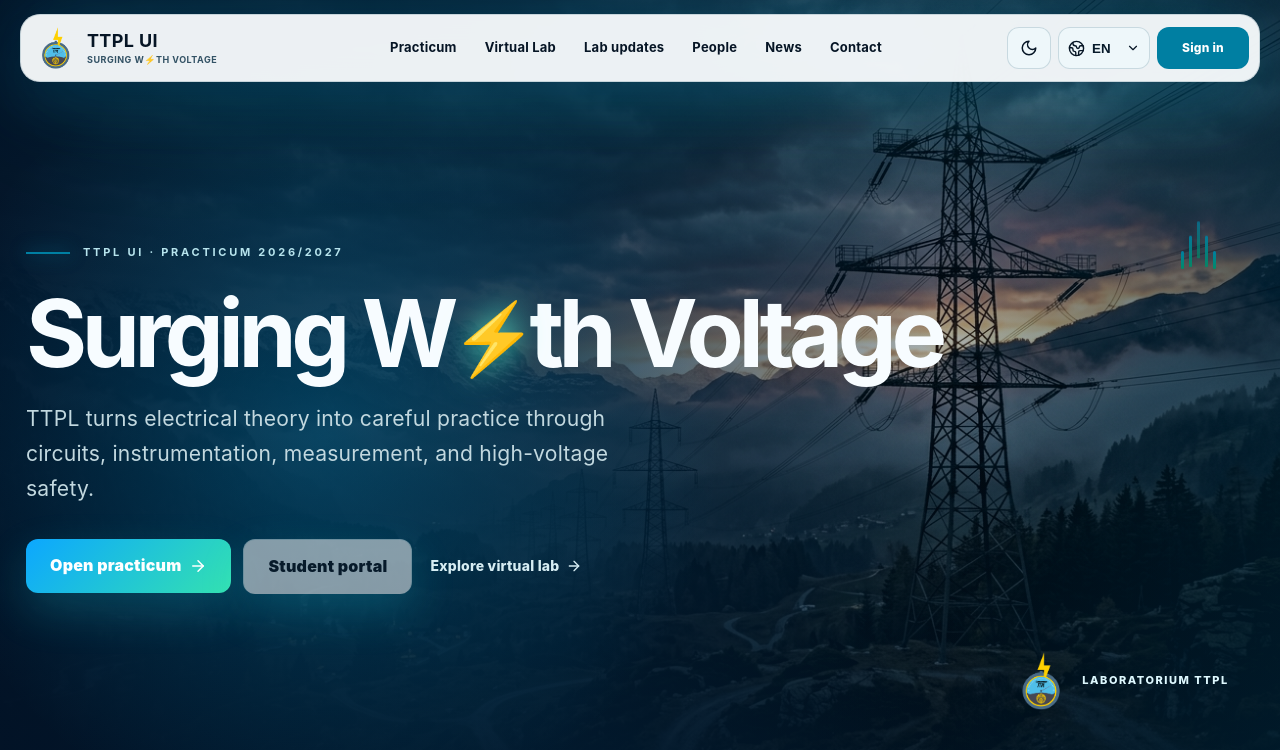
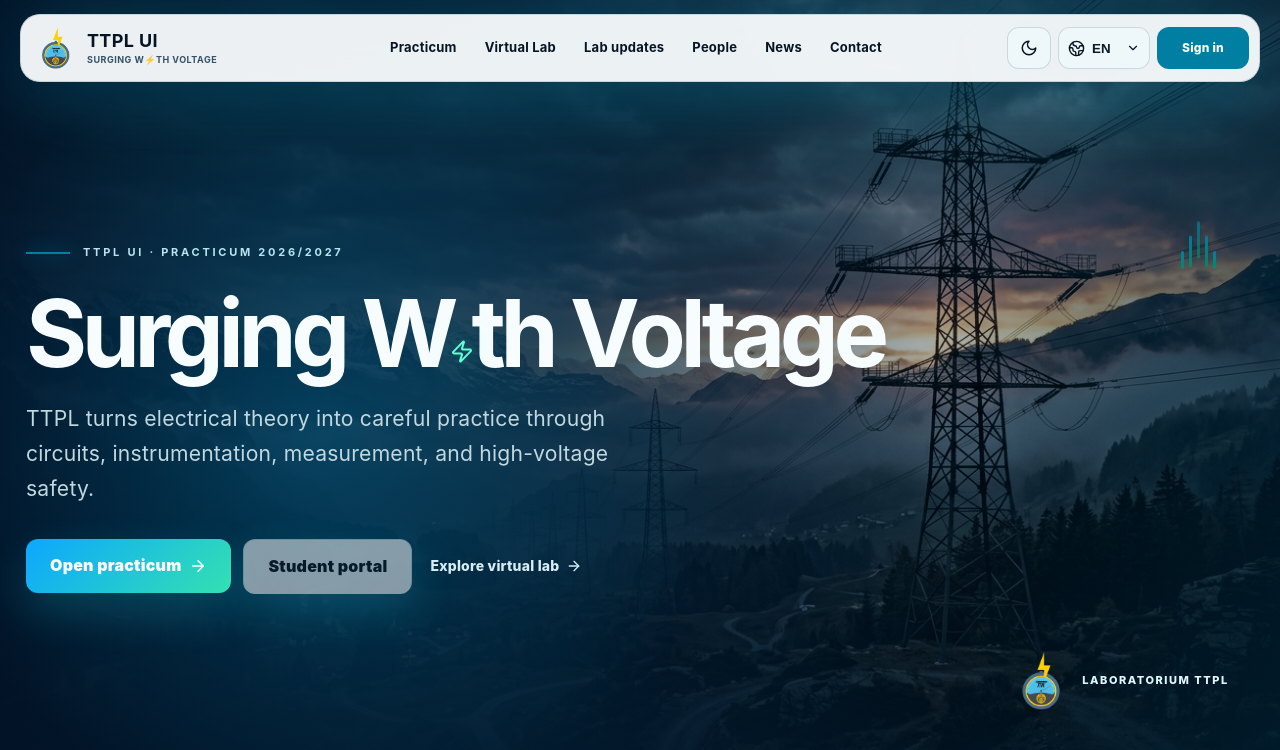
Before and after one commit to shannon-aurelia/TTPL-UI-Website, a Next.js app: page / in a window 1280 px wide. Shown: the top 750 px of the page. Built offline with nearby package versions, Linux system fonts and the light colour scheme; no server answers.

Commit message:
Render the Voltage bolt in electric teal

```diff
--- a/app/HomeClient.jsx
+++ b/app/HomeClient.jsx
@@ -78,7 +78,7 @@ export default function HomeClient({ current }) {
       <div className="home-hero-shade"/>
       <div className="home-hero-content">
         <div className="home-kicker"><span/><b>{t.eyebrow}</b></div>
-        <h1 aria-label="Surging With Voltage">{t.titleA}<span className="voltage-i" aria-hidden="true">⚡</span>{t.titleB}</h1>
+        <h1 aria-label="Surging With Voltage">{t.titleA}<Zap className="voltage-i" aria-hidden="true"/>{t.titleB}</h1>
         <p>{t.lead}</p>
         <div className="home-actions">
           <Link className="btn" href="/practicum">{t.practicum}<ArrowRight size={18}/></Link>
```
